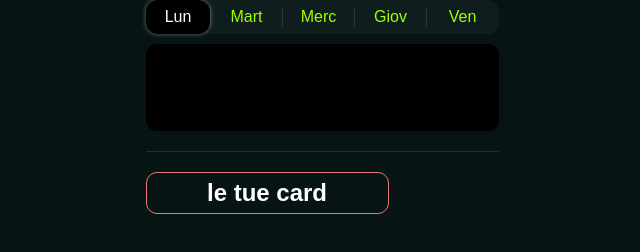
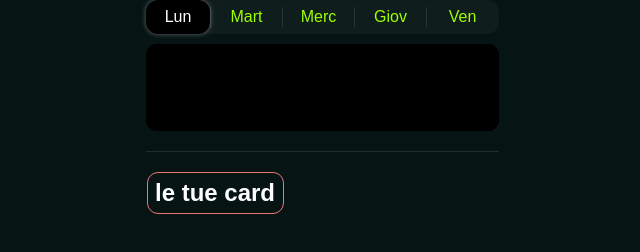
Before and after one commit to Damiano031212/fitstonecorretto, a plain HTML site: page index.html in a window 1280 px wide. Shown: the whole page, without its empty margins (318-958 px from the left). Drawn offline with Linux system fonts and the light colour scheme.

Commit message:
Update style.css

```diff
--- a/style.css
+++ b/style.css
@@ -85,13 +85,12 @@ h1{
   height: 1px;
   background-color:rgba(255, 255, 255, 0.11);
 }
-
 .tittlecard{
   font-family: Arial, Helvetica, sans-serif;
   margin: 0 auto;
-  transform: translateX(-55px);
+  transform: translateX(-107px);
   height: 40px;
-  width: 241px;
+  width: 135px;
   border: 1px solid #EA7676;
   display: flex;
   align-items: center;
```
